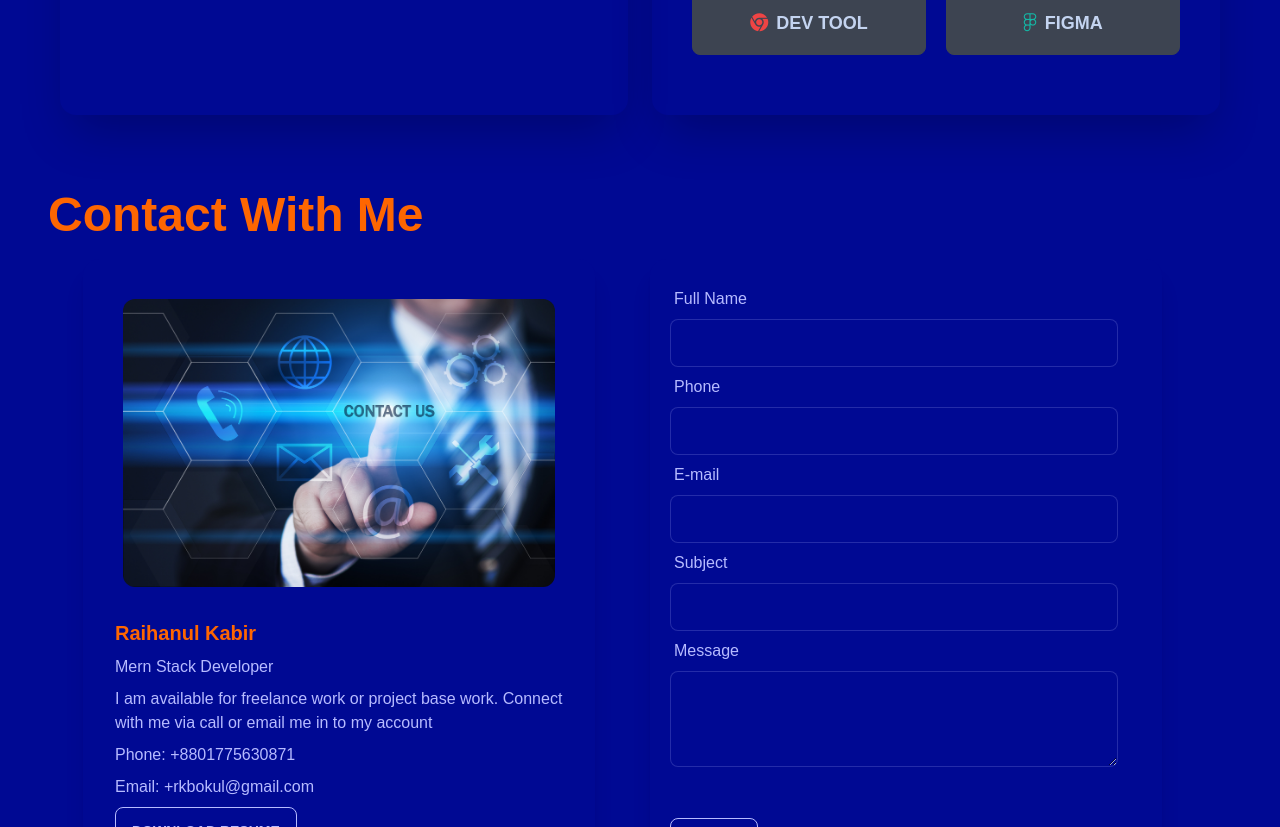
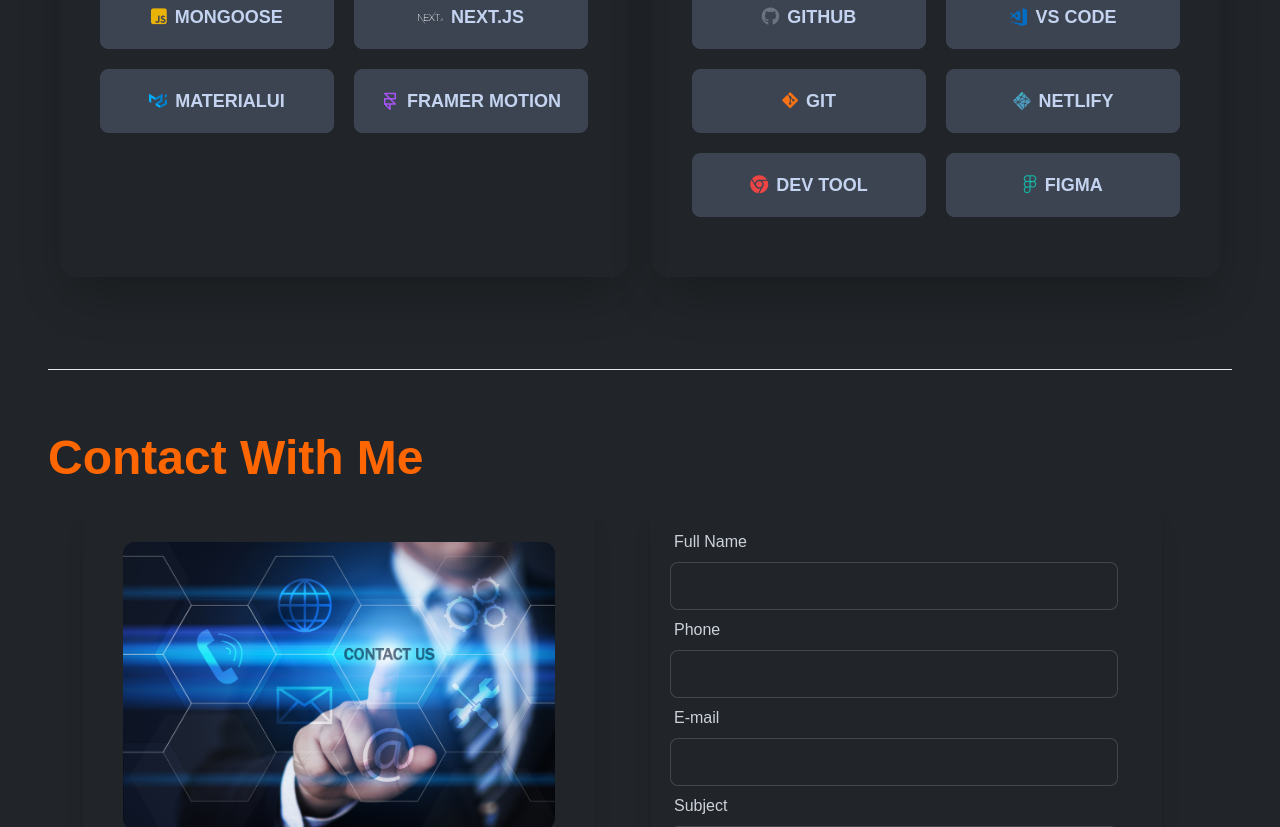
Before and after one commit to rkbokul1/rkbokul-porotfolio, a React (Create React App) app: page / in a window 1280 px wide. Shown: the part 3365-4192 px from the top of the page. Built offline with nearby package versions, Linux system fonts and the light colour scheme.

Commit message:
porotfolio section done

```diff
--- /dev/null
+++ b/src/Components/Line.js
@@ -0,0 +1,11 @@
+import React from 'react';
+
+const Line = () => {
+    return (
+        <div className='mt-20'>
+            <hr />
+        </div>
+    );
+};
+
+export default Line;
--- a/src/Pages/Contact/Contact.js
+++ b/src/Pages/Contact/Contact.js
@@ -4,7 +4,8 @@ import Info from './Info';
 
 const Contact = () => {
     return (
-        <div data-aos="fade-down" data-aos-duration="1000" id='contact' className='pt-16'>
+        <div id='contact' className='pt-16'>
+            <div data-aos="fade-down" data-aos-duration="1000">
                 <p className="text-primary font-bold text-3xl lg:text-5xl mb-5">
                     Contact With Me
                 </p>
@@ -20,7 +21,7 @@ const Contact = () => {
                     </div>
 
                 </div>
-
+            </div>
         </div>
     );
 };
--- a/src/Pages/Contact/Input.js
+++ b/src/Pages/Contact/Input.js
@@ -57,10 +57,6 @@ const Input = () => {
                 <input type="submit" className='btn btn-outline hover:bg-secondary mt-5' />
             </form>
 
-
-
-
-
         </div>
     );
 };
--- a/src/Pages/Home/Home.js
+++ b/src/Pages/Home/Home.js
@@ -6,6 +6,7 @@ import Contact from '../Contact/Contact';
 import Footer from '../../Components/Footer';
 import Navbar from '../../Components/Navbar';
 import Project from '../Project/Project';
+import Line from '../../Components/Line';
 
 const Home = () => {
     return (
@@ -15,8 +16,11 @@ const Home = () => {
 
             <div className='max-w-7xl mx-auto px-12'>
                 <Services />
+                <Line />
                 <Project />
+                <Line />
                 <Resume />
+                <Line />
                 <Contact />
             </div>
 
--- a/tailwind.config.js
+++ b/tailwind.config.js
@@ -15,7 +15,7 @@ module.exports = {
           accent: "#86370e",
           neutral: "#3d4451",
           // "base-100": "#281e32",
-          "base-100": "#000993"
+          "base-100": "#212428"
         },
       },
       // "dark",
```
Also changed, not shown: src/Components/Footer.js (+5 -5 lines). Lines whose indentation alone changed are shown as unchanged.
